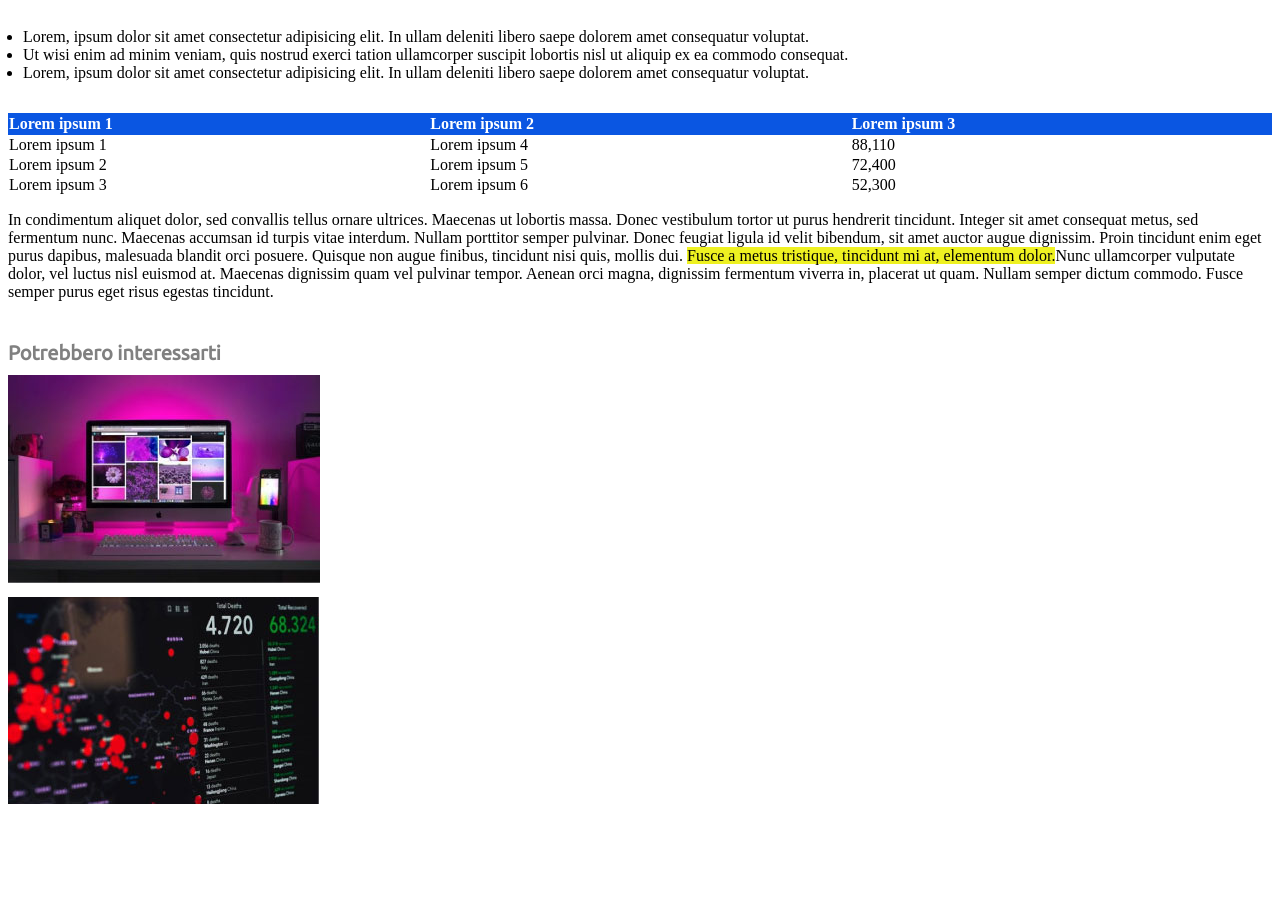
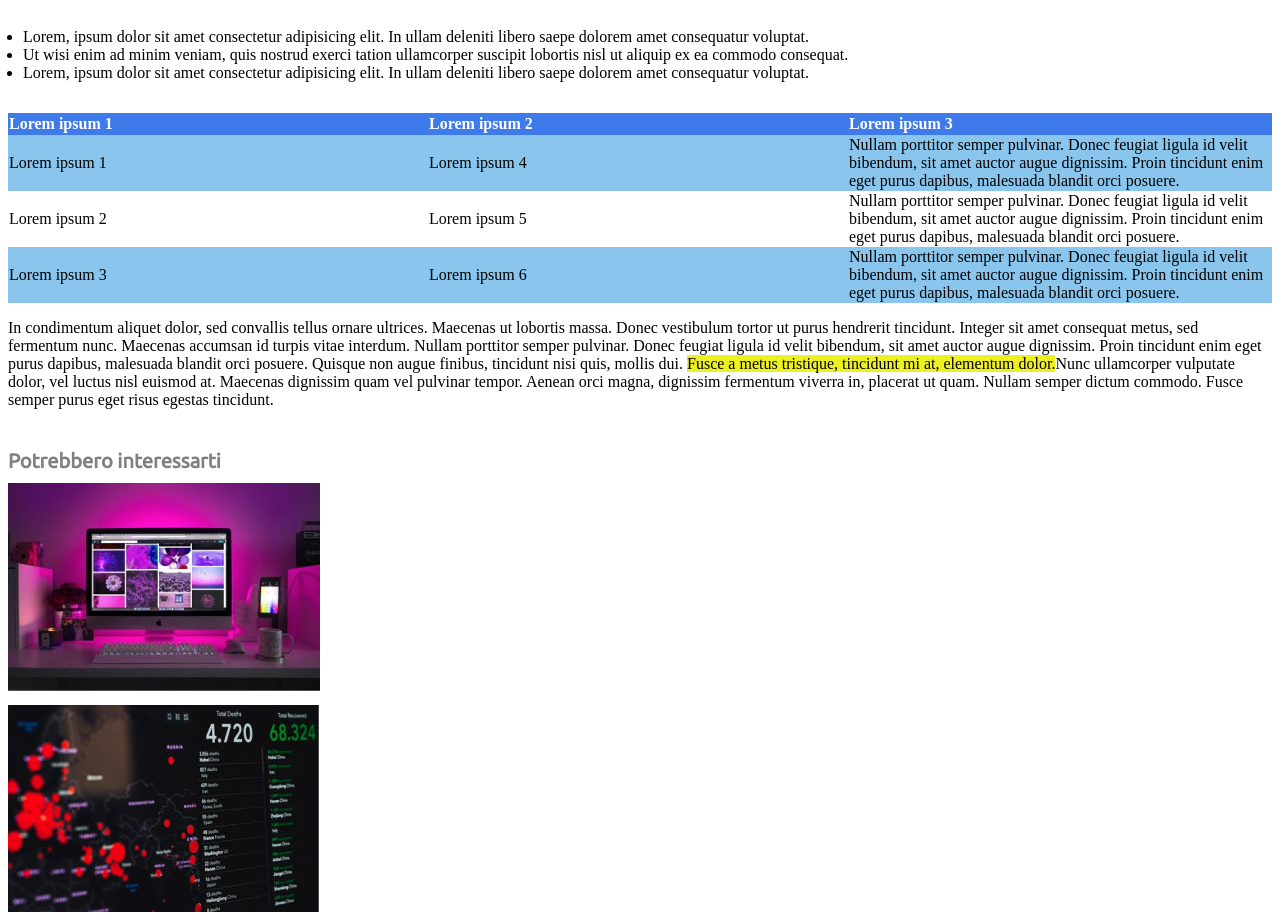
Before and after one commit to EvoX7/html-css-booleaner, a plain HTML site: page index.html in a window 1280 px wide. Shown: the part 1357-2270 px from the top of the page. Before the commit the page ends 2195 px from the top, so only its background shows below. Drawn offline with Linux system fonts and the light colour scheme.

Commit message:
not finished 2

```diff
--- a/css/style.css
+++ b/css/style.css
@@ -55,12 +55,25 @@ ul {
 .theader {
   width: 500px;
   height: 20px;
-  background: rgb(10, 86, 226);
+  background: rgb(62, 122, 233);
   color: white;
   text-align: left;
 }
 
-.row {
+.row1 {
+    width: 500px;
+    height: 20px;
+    background: rgb(137, 197, 236);
+    color: black;
+    text-align: left;
+}
+
+.row2 {
+    width: 500px;
+    height: 20px;
+    background: rgb(255, 255, 255);
+    color:black;
+    text-align: left;
 }
 
 /* Banner bottom */
--- a/index.html
+++ b/index.html
@@ -65,20 +65,20 @@
           </tr>
         </thead>
         <tbody>
-          <tr>
+          <tr class="row1">
             <td>Lorem ipsum 1</td>
             <td>Lorem ipsum 4</td>
-            <td>88,110</td>
+            <td> Nullam porttitor semper pulvinar. Donec feugiat ligula id velit bibendum, sit amet auctor augue dignissim. Proin tincidunt enim eget purus dapibus, malesuada blandit orci posuere.</td>
           </tr>
-          <tr class="row">
+          <tr class="row2">
             <td>Lorem ipsum 2</td>
             <td>Lorem ipsum 5</td>
-            <td>72,400</td>
+            <td> Nullam porttitor semper pulvinar. Donec feugiat ligula id velit bibendum, sit amet auctor augue dignissim. Proin tincidunt enim eget purus dapibus, malesuada blandit orci posuere.</td>
           </tr>
-          <tr>
+          <tr class="row1">
             <td>Lorem ipsum 3</td>
             <td>Lorem ipsum 6</td>
-            <td>52,300</td>
+            <td> Nullam porttitor semper pulvinar. Donec feugiat ligula id velit bibendum, sit amet auctor augue dignissim. Proin tincidunt enim eget purus dapibus, malesuada blandit orci posuere. </td>
           </tr>
         </tbody>
       </table>
```
